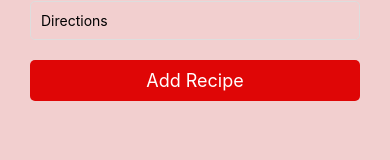
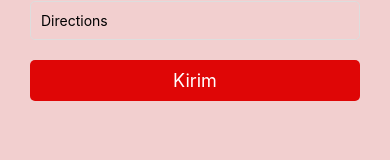
Before and after one commit to rajastra/resep-makanan, a React Native app: screen /AddMakanan in a window 390 px wide. Shown: the part 446-606 px from the top of the page. Built offline with nearby package versions, Linux system fonts and the light colour scheme.

Commit message:
Upload Code

```diff
--- a/App.js
+++ b/App.js
@@ -18,7 +18,7 @@ export default function App() {
     <AuthProvider>
       <NavigationContainer>
         <Stack.Navigator
-          // initialRouteName={'HomeScreen'}
+          // initialRouteName={'DetailScreen'}
           screenOptions={{
             headerShown: false,
           }}
--- a/src/screen/AddMakanan.js
+++ b/src/screen/AddMakanan.js
@@ -141,7 +141,7 @@ const AddMakanan = () => {
             style={styles.addButton}
             onPress={formik.handleSubmit}
           >
-            <Text style={styles.addButtonText}>Add Recipe</Text>
+            <Text style={styles.addButtonText}>Kirim</Text>
           </TouchableOpacity>
         )}
       </View>
--- a/src/screen/DetailScreen.js
+++ b/src/screen/DetailScreen.js
@@ -85,16 +85,16 @@ const styles = StyleSheet.create({
   },
   deskripsiContainer: {
     flex: 1,
-    padding: 16,
+    padding: 20,
     borderRadius: 20,
     backgroundColor: '#A51B0B',
     position: 'absolute',
     top: -100,
     zIndex: 1,
-    width: 370,
+    width: 340,
     height: 643,
     left: 10,
-    top: 218,
+    top: 220,
   },
   namaMakanan: {
     fontSize: 18,
```
